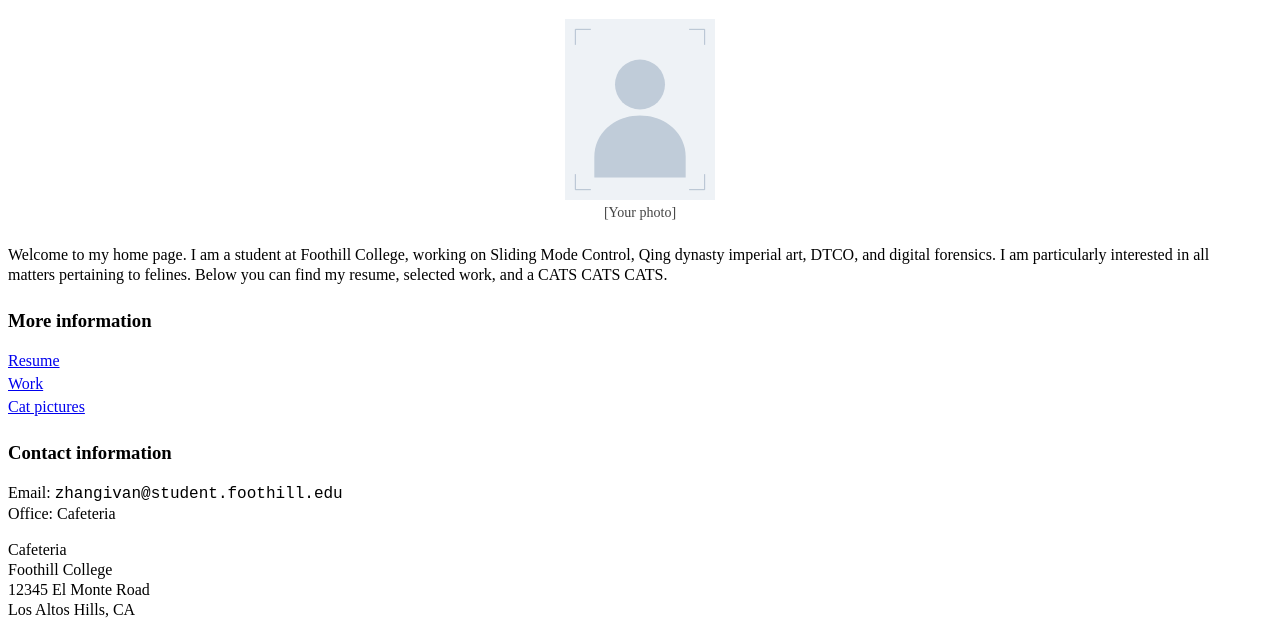
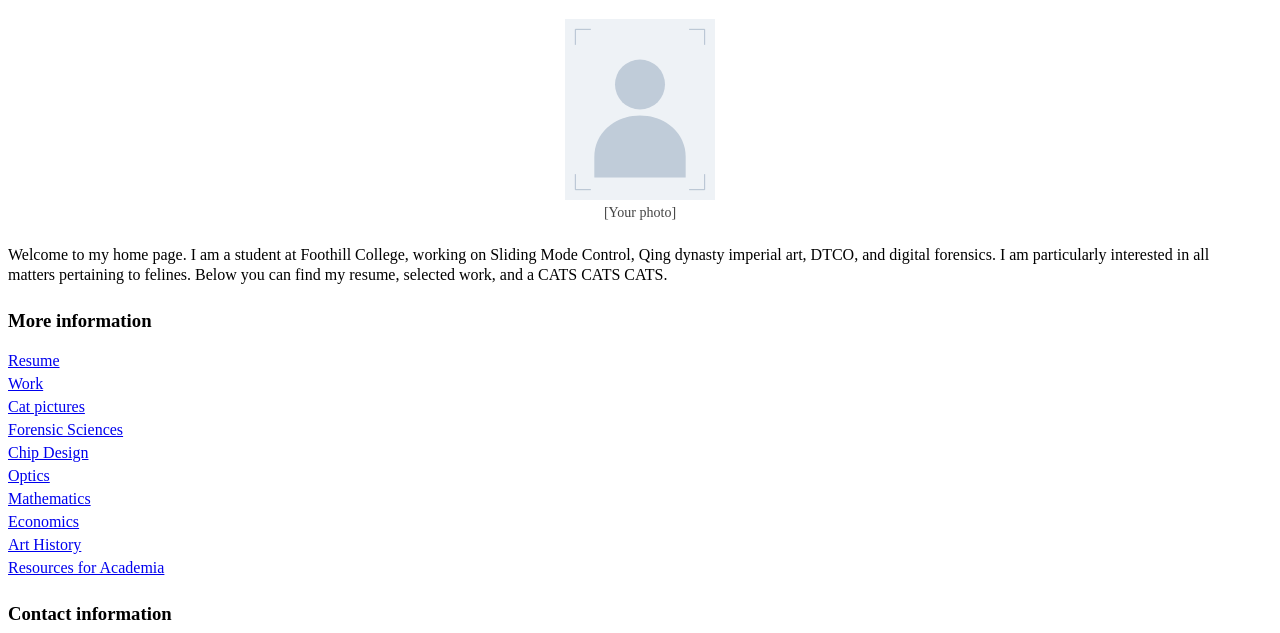
Before and after one commit to hn7c/hn7c.github.io, a plain HTML site: page index.html in a window 1280 px wide. Shown: the part 113-746 px from the top of the page. Drawn offline with Linux system fonts and the light colour scheme; files that its build step writes are made by us from their sources; files whose address does not match are found by name.

Commit message:
Add new links to forensics, chips, optics, and more

```diff
--- a/index.html
+++ b/index.html
@@ -24,6 +24,16 @@
 <li><a href="resume.html">Resume</a></li>
 <li><a href="work.html">Work</a></li>
 <li><a href="cats.html">Cat pictures</a></li>
+<li><a href="forensics.html">Forensic Sciences</a></li>
+<li><a href="chips.html">Chip Design</a></li>
+<li><a href="optics.html">Optics</a></li>
+<li><a href="mathematics.html">Mathematics</a></li>
+<li><a href="econ.html">Economics</a></li>
+<li><a href="art.html">Art History</a></li>
+<li><a href="recs.html">Resources for Academia</a></li>
+
+
+
 </ul>
 </section>
 <section aria-labelledby="contact-title">
```
